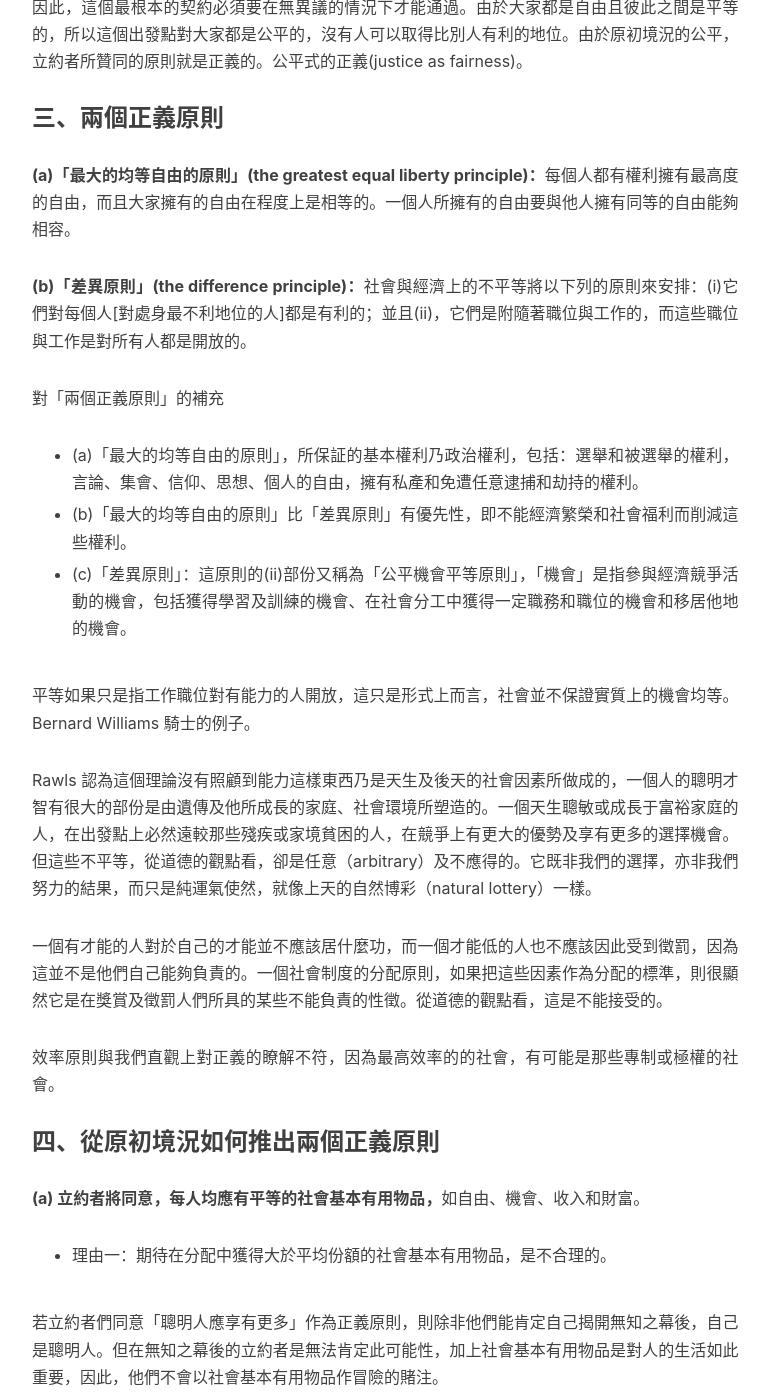
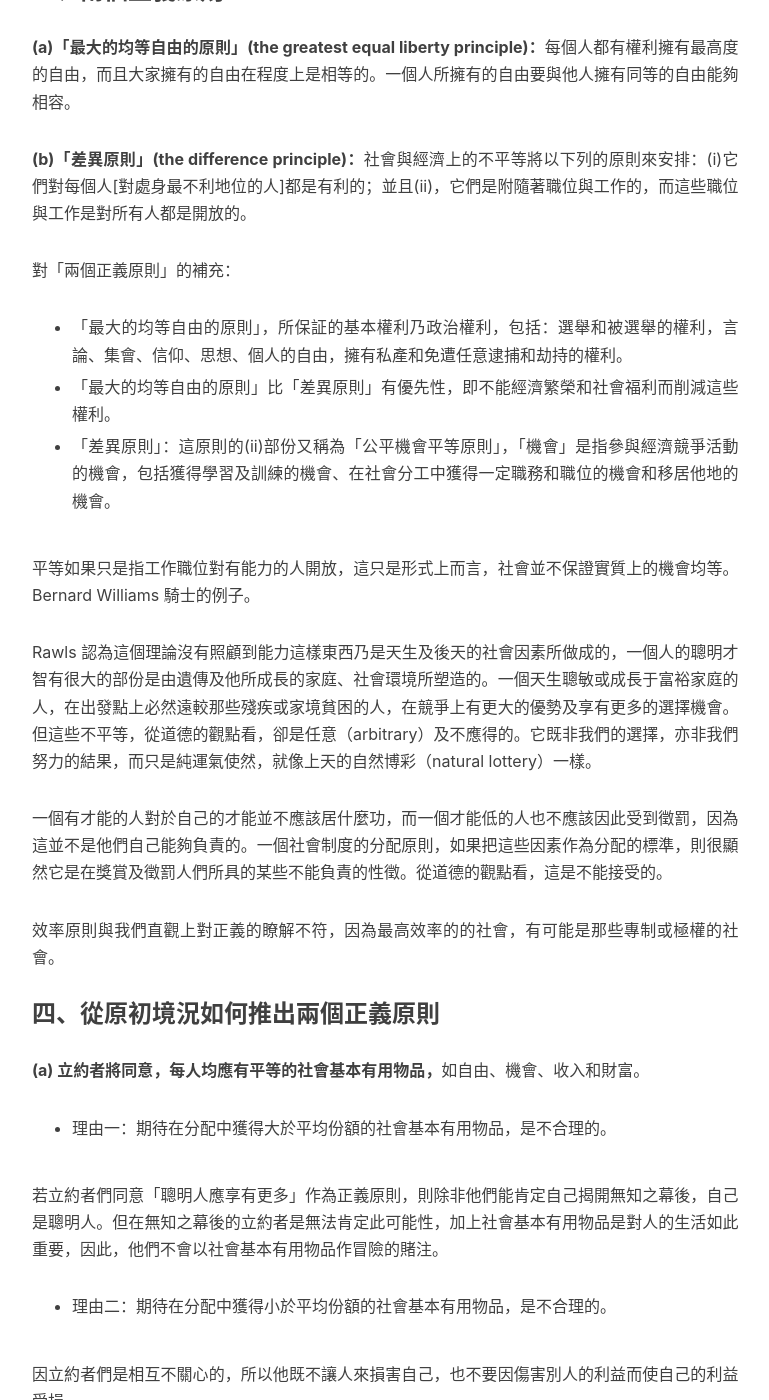
Before and after one commit to dgjj1991/LirenCollege.github.io, a Jekyll site: the page built from _posts/2014-07-22-dengweisheng.md, in a window 1280 px wide and 1400 px high, scrolled down 3534 px. Shown: the whole window, without its empty margins (233-1002 px from the left). Built offline with Jekyll 4.4.1, drawn with Linux system fonts in a browser that asks for light colours; nearby versions of some CDN libraries; comment, search, counter and statistics services are not loaded; some of the changed text lies outside the part shown.

Commit message:
修改排版

```diff
--- a/_posts/2014-07-22-dengweisheng.md
+++ b/_posts/2014-07-22-dengweisheng.md
@@ -47,7 +47,7 @@
 
 #### 原初境況(The Original Position)：
 
-**(i) 主觀條件(subjective condition)－對立約者所作的描述**
+##### 主觀條件(subjective condition)－對立約者所作的描述
 
 1. 動機：立約者完全缺乏利他的動機
 
@@ -97,13 +97,13 @@
 
 **(b)「差異原則」(the difference principle)：**社會與經濟上的不平等將以下列的原則來安排：(i)它們對每個人[對處身最不利地位的人]都是有利的；並且(ii)，它們是附隨著職位與工作的，而這些職位與工作是對所有人都是開放的。
 
-對「兩個正義原則」的補充
+對「兩個正義原則」的補充：
 
-- (a)「最大的均等自由的原則」，所保証的基本權利乃政治權利，包括：選舉和被選舉的權利，言論、集會、信仰、思想、個人的自由，擁有私產和免遭任意逮捕和劫持的權利。
+- 「最大的均等自由的原則」，所保証的基本權利乃政治權利，包括：選舉和被選舉的權利，言論、集會、信仰、思想、個人的自由，擁有私產和免遭任意逮捕和劫持的權利。
 
-- (b)「最大的均等自由的原則」比「差異原則」有優先性，即不能經濟繁榮和社會福利而削減這些權利。
+- 「最大的均等自由的原則」比「差異原則」有優先性，即不能經濟繁榮和社會福利而削減這些權利。
 
-- (c)「差異原則」：這原則的(ii)部份又稱為「公平機會平等原則」，「機會」是指參與經濟競爭活動的機會，包括獲得學習及訓練的機會、在社會分工中獲得一定職務和職位的機會和移居他地的機會。
+- 「差異原則」：這原則的(ii)部份又稱為「公平機會平等原則」，「機會」是指參與經濟競爭活動的機會，包括獲得學習及訓練的機會、在社會分工中獲得一定職務和職位的機會和移居他地的機會。
 
 平等如果只是指工作職位對有能力的人開放，這只是形式上而言，社會並不保證實質上的機會均等。Bernard Williams 騎士的例子。
 
```
Also changed, not shown: other parts of _posts/2014-07-22-dengweisheng.md (+8 -8 lines).
